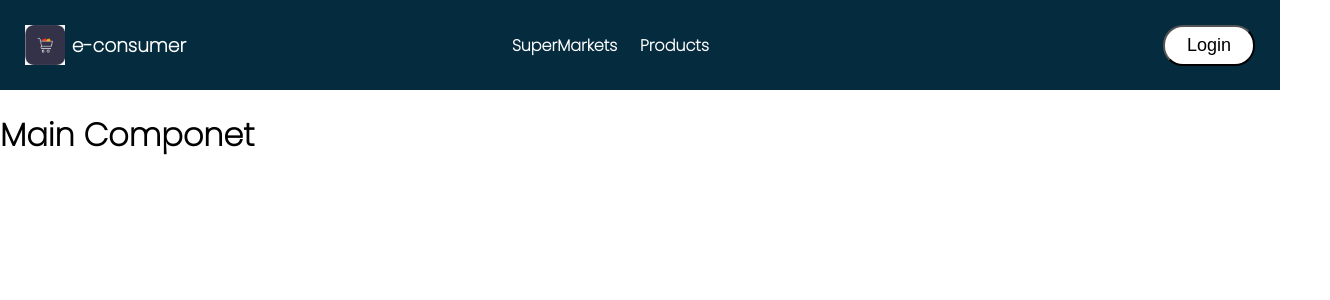
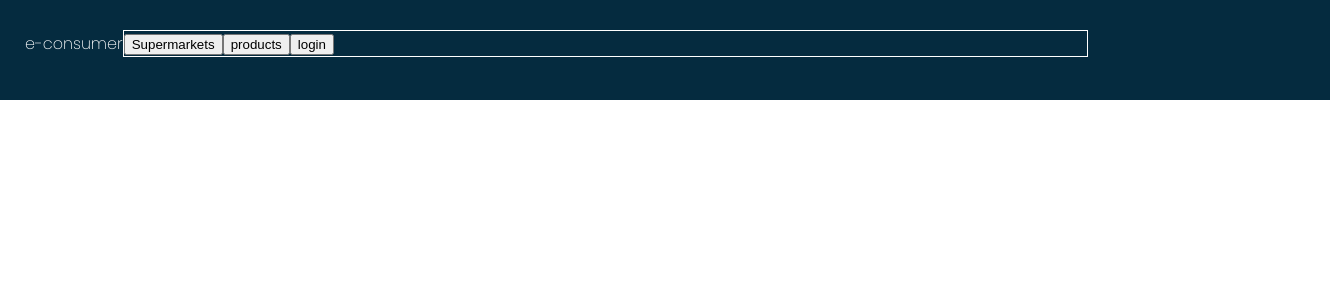
Before and after one commit to Chriserdas/review.market, a React (Create React App) app in the folder client/: page / in a window 1280 px wide. Shown: the top 300 px of the page, 1330 px wide, since content can reach past the window. Built offline with nearby package versions, Linux system fonts and the light colour scheme.

Commit message:
create navigation bar

```diff
--- a/client/public/index.html
+++ b/client/public/index.html
@@ -7,6 +7,7 @@
     <link rel="preconnect" href="https://fonts.gstatic.com" crossorigin>
     <link href="https://fonts.googleapis.com/css2?family=Poppins:wght@200&display=swap" rel="stylesheet">
   </head>
+  <title>e-consumer</title>
   <body>
     <div id="root"></div>
 
--- a/client/src/App.js
+++ b/client/src/App.js
@@ -1,12 +1,14 @@
 import React from "react"
-import Navbar from "./components/Navbar"
+import Navbar from "./components/NavigationBar/Navbar.js"
 import Main from "./components/Main"
+import LoginButton from "./components/NavigationBar/LoginButton.js"
+
 
 export default function App() {
   return (
     <div className="container">
       <Navbar />
-      <Main />
+
     </div>
 
   )
--- a/client/src/components/Navbar.js
+++ /dev/null
@@ -1,13 +0,0 @@
-import React from "react"
-
-export default function Navbar() {
-    return (
-        <nav className="front-nav-bar">
-            <img className="logo-img" src="/images/bucket.png"></img>
-            <h3 className="title">e-consumer</h3>
-            <h4 className="nav-item1">SuperMarkets</h4>
-            <h4 className="nav-item2">Products</h4>
-            <button className="login-button">Login</button>
-        </nav>
-    )
-}
--- /dev/null
+++ b/client/src/components/NavigationBar/LoginButton.js
@@ -0,0 +1,13 @@
+import React from "react";
+
+
+function LoginButton(){
+
+    return (
+        <button className="LoginButton">login</button>
+    );
+
+
+}
+
+export default LoginButton;
--- /dev/null
+++ b/client/src/components/NavigationBar/Navbar.js
@@ -0,0 +1,26 @@
+import React from "react"
+import SuperMarketButton from "./SuperMarketButton.js"
+import LoginButton from "./LoginButton.js"
+import ProductsButton from "./ProductsButton.js"
+
+function Navbar() {
+
+    return (
+        <div className="front-nav-bar">
+
+            <div className="title">
+                <div className="title">e-consumer</div>
+            </div>
+
+            <div className="NavButtons">
+                <SuperMarketButton></SuperMarketButton>
+                <ProductsButton></ProductsButton>
+                <LoginButton></LoginButton>
+            </div>
+
+        </div>
+    );
+
+}
+
+export default Navbar;
--- /dev/null
+++ b/client/src/components/NavigationBar/ProductsButton.js
@@ -0,0 +1,13 @@
+import React from "react";
+
+
+function ProductsButton(){
+
+    return (
+        <button className="ProductsButton">products</button>
+    );
+
+
+}
+
+export default ProductsButton;
--- /dev/null
+++ b/client/src/components/NavigationBar/SuperMarketButton.js
@@ -0,0 +1,13 @@
+import React from "react";
+
+
+function SuperMarketButton(){
+
+    return (
+        <button className="supermarketButton">Supermarkets</button>
+    );
+
+
+}
+
+export default SuperMarketButton;
--- a/client/src/index.css
+++ b/client/src/index.css
@@ -1,6 +1,6 @@
-* {
+/* {
   box-sizing: border-box;
-}
+}*/
 
 body {
   margin: 0;
@@ -9,13 +9,26 @@ body {
 
 .front-nav-bar {
   display: flex;
-  align-items: center;
+  align-items: baseline;
+  justify-content:flex-start;
   background-color: #052b3f;
-  height: 90px;
+  height: 5vh;
+  width: 100%;
   padding: 30px 25px;
+  color:White;
 }
 
-.title {
+.title{
+
+}
+
+.NavButtons{
+  border:white solid 1px;
+  width: calc(100ch);
+
+}
+
+/*.title {
   color: white;
   margin: 0;
   margin-right: auto;
@@ -29,9 +42,7 @@ body {
 
 }
 
-.nav-item2 {
-  margin: 10%;
-}
+
 
 .logo-img {
   height:40px;
@@ -39,7 +50,7 @@ body {
 }
 
 .login-button {
-  background-color: white; /* Green */
+  background-color: white;
   color: black;
   border-radius: 20px;
   color: black;
@@ -53,4 +64,4 @@ body {
 .login-button:hover {
   cursor: pointer;
   background-color: rgb(175, 180, 197);
-}
+}*/
```
